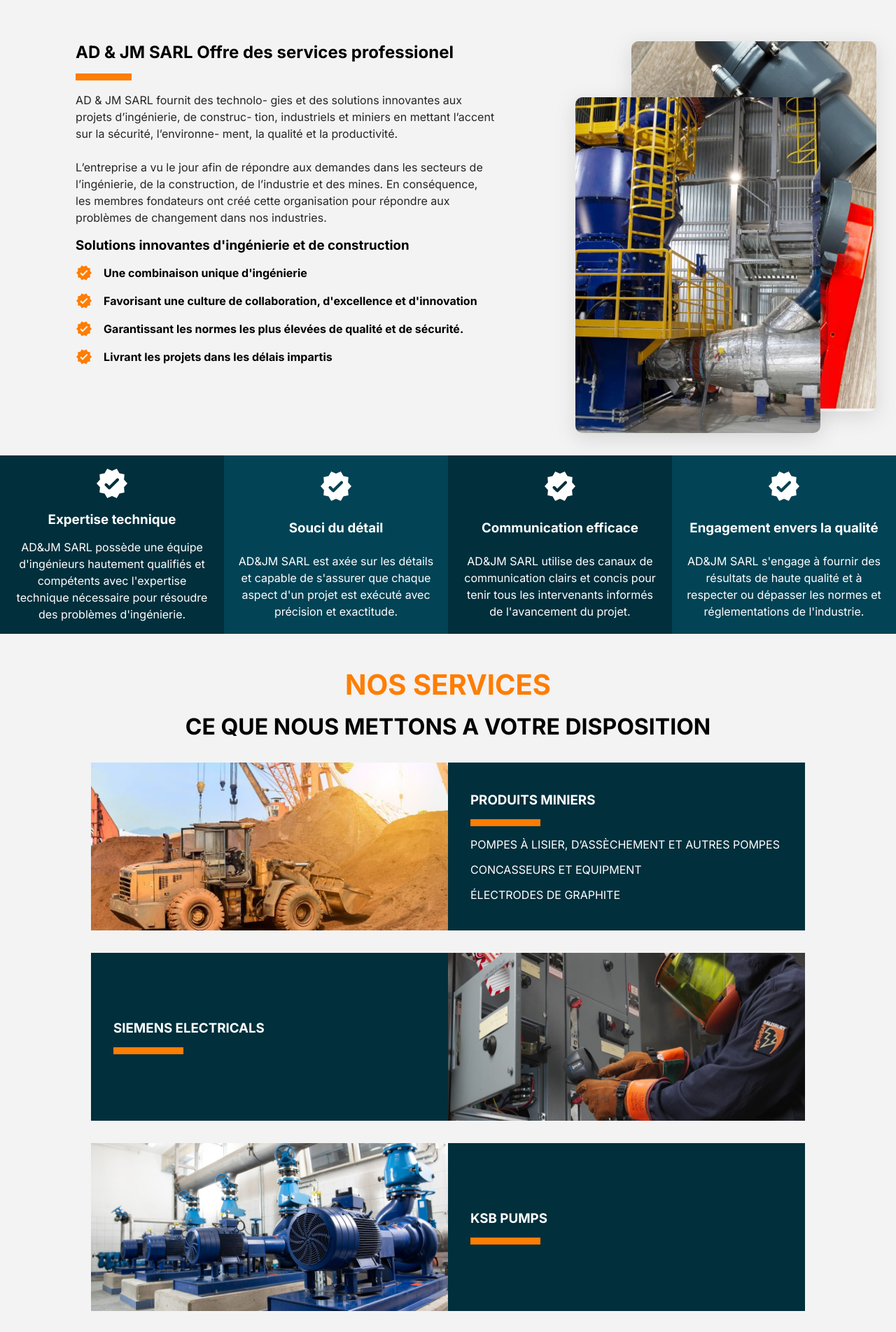
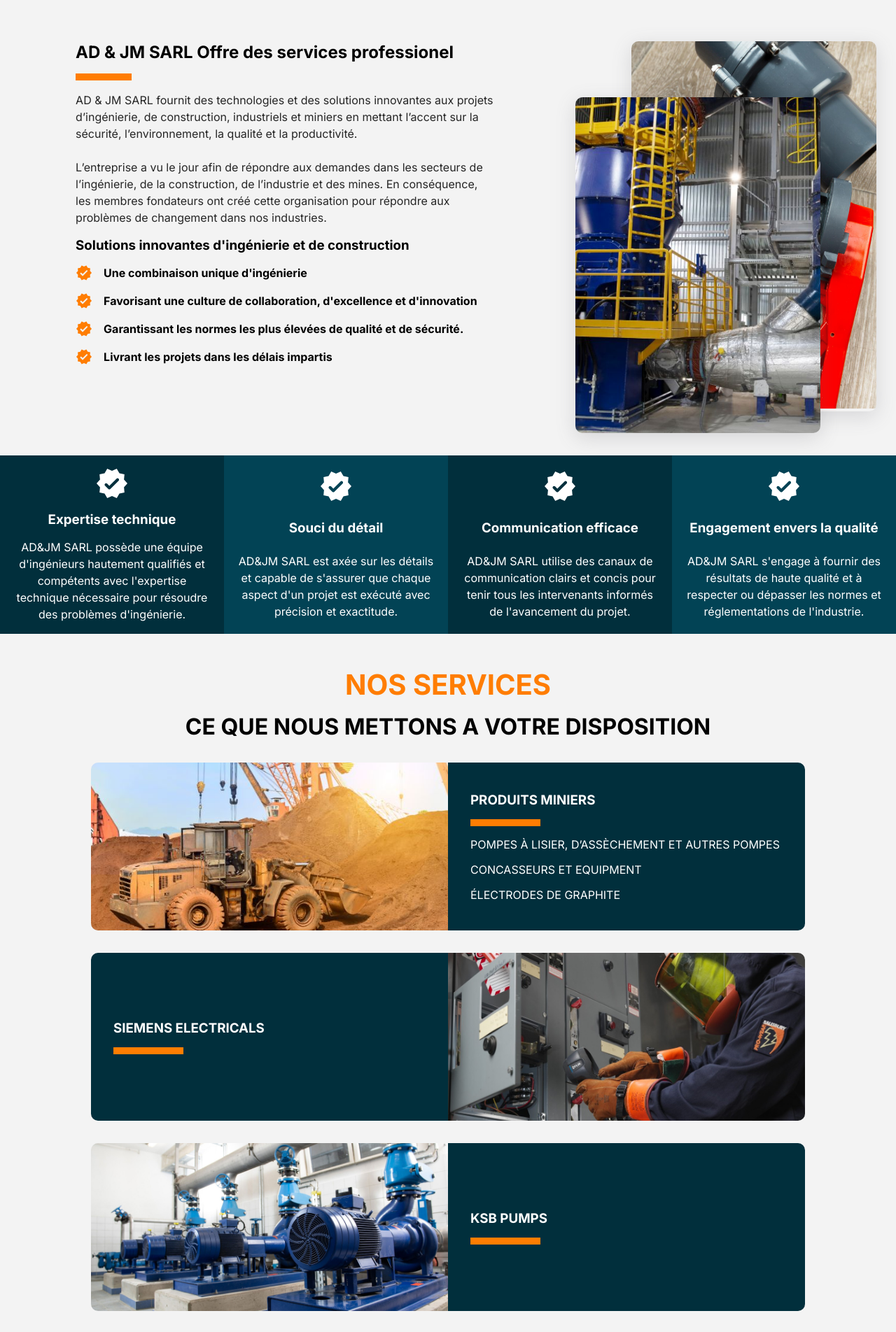
Before and after one commit to LUKINDA/adandjm, a React (Vite) app: page /about in a window 1280 px wide. Shown: the part 540-2444 px from the top of the page at 70% size. Built offline with nearby package versions, Linux system fonts and the light colour scheme.

Commit message:
about page updated

```diff
--- a/src/Components/Navbar/Navbar.scss
+++ b/src/Components/Navbar/Navbar.scss
@@ -66,6 +66,7 @@
             .menu-icon {
                 display: block;
                 background-color: $__main_color;
+                border-radius: 5px;
                 * {
                     font-size: 2.5em;
                     color: $__container_color;
--- a/src/Pages/About/About.jsx
+++ b/src/Pages/About/About.jsx
@@ -31,12 +31,9 @@ const About = () => {
           <h2>AD & JM SARL Offre des services professionel</h2>
           <hr />
           <p>
-            AD & JM SARL fournit des technolo-
-            gies et des solutions innovantes aux
-            projets d’ingénierie, de construc-
-            tion, industriels et miniers en mettant
-            l’accent sur la sécurité, l’environne-
-            ment, la qualité et la productivité.
+            AD & JM SARL fournit des technologies et des solutions innovantes aux
+            projets d’ingénierie, de construction, industriels et miniers en mettant
+            l’accent sur la sécurité, l’environnement, la qualité et la productivité.
 
             <br /><br />
             L’entreprise a vu le jour afin de répondre aux demandes dans les secteurs de l’ingénierie, de la construction, de l’industrie et des mines. En conséquence, les membres fondateurs ont créé cette organisation pour répondre aux problèmes de changement dans nos industries.
@@ -153,9 +150,7 @@ const About = () => {
               <ul>
                   <li>cement et chaux</li>
                   <li>Articles HDPE et Thermoplastique</li>
-                  <li>Fibre de verre structurelle, techniquement con-
-nue sous le nom de fibre armé de verre (GRP),
-suivant les spécifications du client.</li>
+                  <li>Fibre de verre structurelle, techniquement connue sous le nom de fibre armé de verre (GRP), suivant les spécifications du client.</li>
                   <li>Poutres en I en fibre de verre</li>
                   <li>Fibre de verre</li>
                   <li>Couvertures en fibre de verre</li>
@@ -189,6 +184,25 @@ suivant les spécifications du client.</li>
           <button>Contactez-nous</button>
         </Link>
       </section>
+
+      <section className="content_main" id='politique'>
+        <div className="right2">
+          <img src={electric} alt="" />
+        </div>
+        <div className="left">
+          <h2>DÉCLARATION DE POLITIQUE DE QUALITÉ</h2>
+          <hr />
+          <p>
+            AD & JM fournit des services à de nombreux secteurs de l’industrie avec des produits, des équipements et des consommables de haute qualité et rentables pour tous les types de projets.
+            <br /> <br />
+            La direction et le personnel d’AD & JM s’efforcent d’atteindre et de maintenir le système de gestion de qualité le plus élevé ainsi que les exigences légales applicables.
+            Nous nous engageons à améliorer continuellement nos systèmes de gestion et la qualité de nos produits et services afin de fournir
+            constamment des services de qualité qui répondent aux exigences des clients.
+            Le système de gestion de la qualité AD & JM est basé sur ISO9001
+          </p>
+        </div>
+
+      </section>
     </div>
   )
 }
--- a/src/Pages/About/About.scss
+++ b/src/Pages/About/About.scss
@@ -109,6 +109,17 @@
             z-index: -1;
         }
     }
+    .right2 {
+
+        height: 350px;
+        overflow: hidden;
+        border-radius: 10px;
+        img {
+            width: 100%;
+            height: 100%;
+            object-fit: cover;
+        }
+    }
 }
 
 .award {
@@ -194,6 +205,8 @@
             .left {
                 height: 15rem;
                 width: 50%;
+                border-radius: 10px 0 0 10px;
+                overflow: hidden;
                 img {
                     width: 100%;
                     height: 100%;
@@ -210,6 +223,7 @@
                 padding: 1rem;
                 padding-left: 2rem;
                 width: 50%;
+                border-radius: 0 10px 10px 0;
                 hr {
                     width: 100px;
                     height: 10px;
@@ -225,17 +239,29 @@
                 }
                 ul {
                     li {
-                        text-transform: uppercase;
+                        text-transform: capitalize !important;
+                        list-style: disc;
                     }
                 }
             }
             &:nth-child(even) {
                 flex-direction: row-reverse;
+                .left {
+                    border-radius: 0 10px 10px 0;
+                }
+                .right {
+                    border-radius:  10px 0 0 10px;
+                }
             }
         }
     }
 }
 
+#politique {
+    display: grid;
+    grid-template-columns: repeat(2, 1fr);
+    gap: 1rem;
+}
 @media screen and (max-width: 1000px) {
     .award {
         grid-template-columns: repeat(2, 1fr);
@@ -260,6 +286,16 @@
     }
 }
 
+@media screen and (max-width: 800px) {
+    #politique {
+        grid-template-columns: repeat(1, 1fr);
+        gap: 3rem;
+        .left {
+            max-width: 100%;
+        }
+    }
+}
+
 @media screen and (max-width: 600px) {
     .services {
         .box {
@@ -267,12 +303,20 @@
                 flex-direction: column;
                 .left {
                     width: 100%;
+                    border-radius: 10px 10px 0 0;
                 }
                 .right {
                     width: 100%;
+                    border-radius: 0 0 10px 10px;
                 }
                 &:nth-child(even) {
                     flex-direction: column;
+                    .left {
+                        border-radius: 10px 10px 0 0;
+                    }
+                    .right {
+                        border-radius: 0 0 10px 10px;
+                    }
                 }
             }
         }
```
